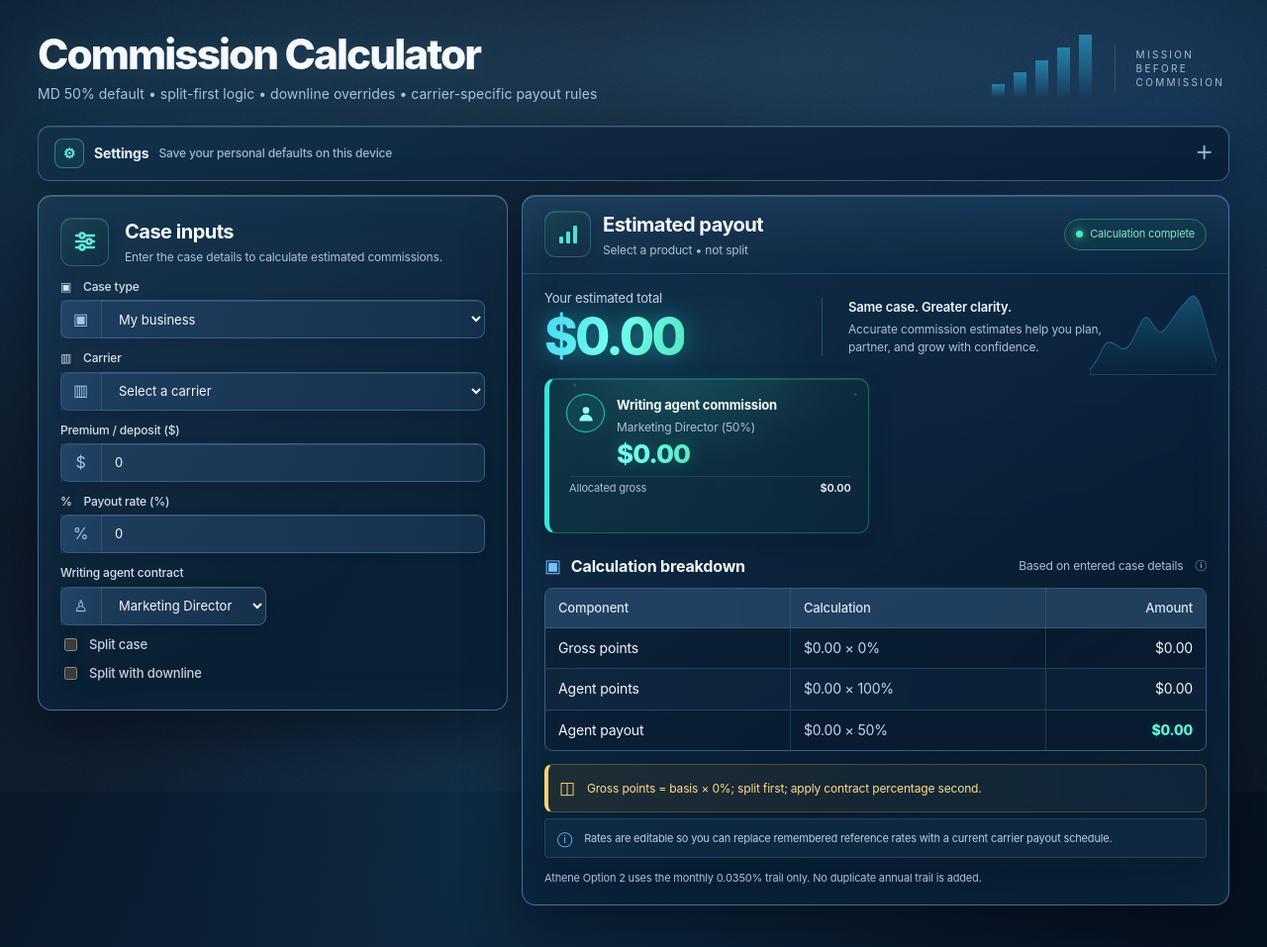
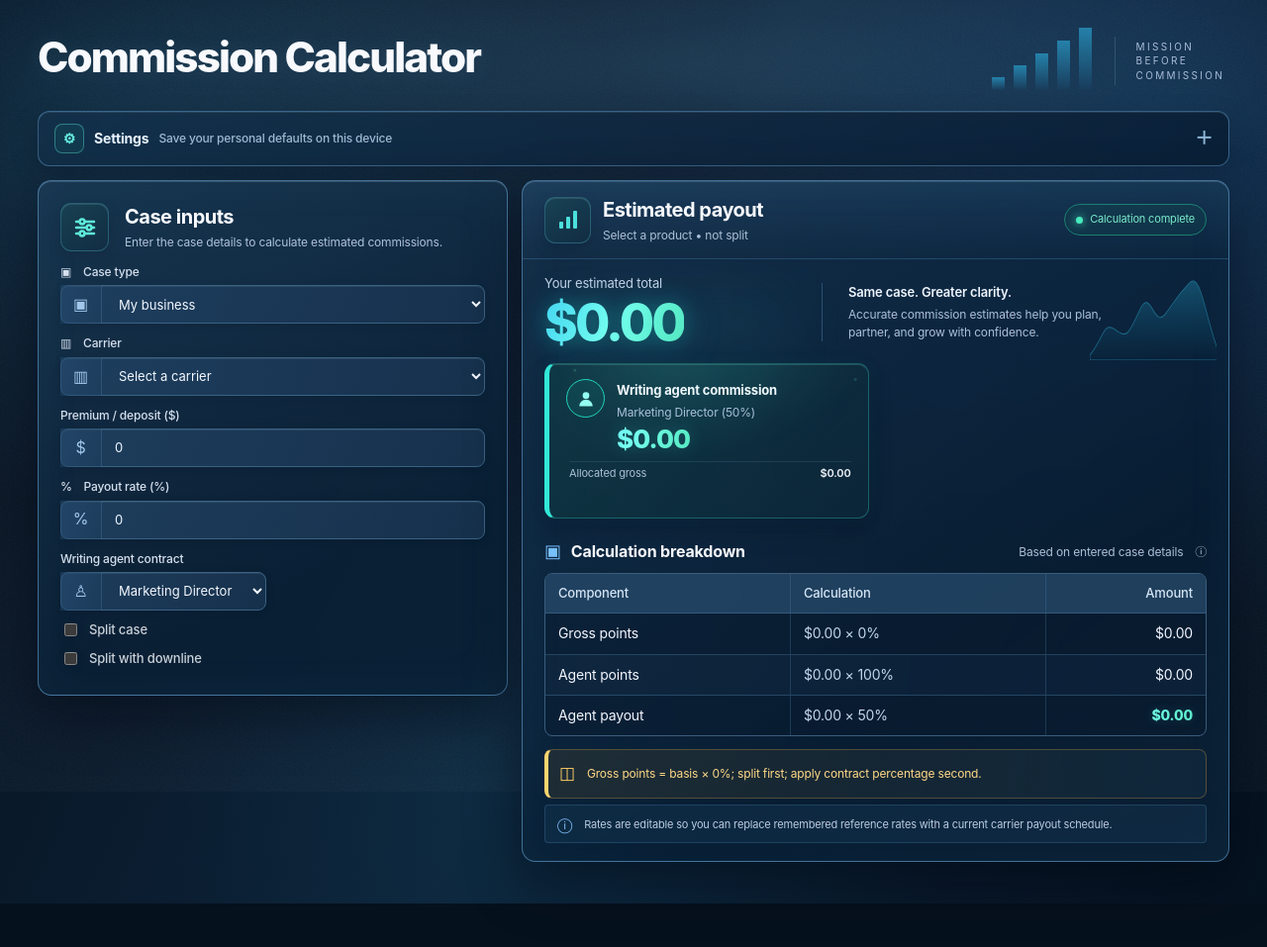
Before and after one commit to justinmccray28/commission-calculator, a plain HTML site: page index.html in a window 1280 px wide. Shown: the whole page at 99% size. After the commit the page ends 913 px from the top, so only its background shows below. Drawn offline with Linux system fonts and the light colour scheme.

Commit message:
Remove header subtitle and gate Athene trail note

```diff
--- a/index.html
+++ b/index.html
@@ -227,7 +227,7 @@
 </head>
 <body>
   <main class="wrap">
-    <div class="page-head"><div><h1>Commission Calculator</h1><p class="sub">MD 50% default • split-first logic • downline overrides • carrier-specific payout rules</p></div><div class="head-mark" aria-hidden="true"><div class="bars"><i style="--h:13px"></i><i style="--h:25px"></i><i style="--h:37px"></i><i style="--h:50px"></i><i style="--h:63px"></i></div><span>MISSION<br>BEFORE<br>COMMISSION</span></div></div>
+    <div class="page-head"><div><h1>Commission Calculator</h1></div><div class="head-mark" aria-hidden="true"><div class="bars"><i style="--h:13px"></i><i style="--h:25px"></i><i style="--h:37px"></i><i style="--h:50px"></i><i style="--h:63px"></i></div><span>MISSION<br>BEFORE<br>COMMISSION</span></div></div>
     <details class="settings-panel" id="settingsPanel">
       <summary>Settings <span>Save your personal defaults on this device</span></summary>
       <div class="settings-body">
@@ -369,7 +369,7 @@
         <div class="formula" id="formula">Formula will appear here.</div>
         <div class="note" id="note">Rates are editable. Confirm current carrier schedules and actual coding before relying on a result.</div>
         <div class="note hidden" id="productInfo" role="note"></div>
-        <div class="footer">Athene Option 2 uses the monthly 0.0350% trail only. No duplicate annual trail is added.</div>
+        <div class="footer hidden" id="atheneTrailNote">Athene Option 2 uses the monthly 0.0350% trail only. No duplicate annual trail is added.</div>
       </section>
     </div>
   </main>
@@ -696,6 +696,8 @@
         if(split) rows.push(renderRow('Split agent monthly trail', `${money(trailGross*otherSplit)} × ${pct(otherContract*100)}`, trailSplit));
         if(hasOverride) rows.push(renderRow('Override agent monthly trail', `${money(trailOverrideBase)} × ${pct(spread*100)} spread`, trailOverride));
       }
+      const exactAtheneOption2Trail = trailActive && ['agility7','agility10','pe7','pe10','ascent10'].includes(product) && $('optionChoice').value==='2' && Math.abs((val('trailRate') || 0) - 0.035) < 0.0000001;
+      $('atheneTrailNote').classList.toggle('hidden', !exactAtheneOption2Trail);
       const userTotal=caseType==='downline' ? override : (splitWithDownline ? myPayout+override : myPayout);
       animateMoney('total',userTotal);
       $('summary').textContent=term && !product ? 'Select a policy length to see its rate' : needsCoverage ? 'Enter specified coverage of at least $25,000 to see its rate' : `${$('product').selectedOptions[0]?.textContent || 'Select a product'}${term ? ` • ${$('termLength').value} years • annualized premium` : ''} • ${split?'split case':'not split'}`;
```
